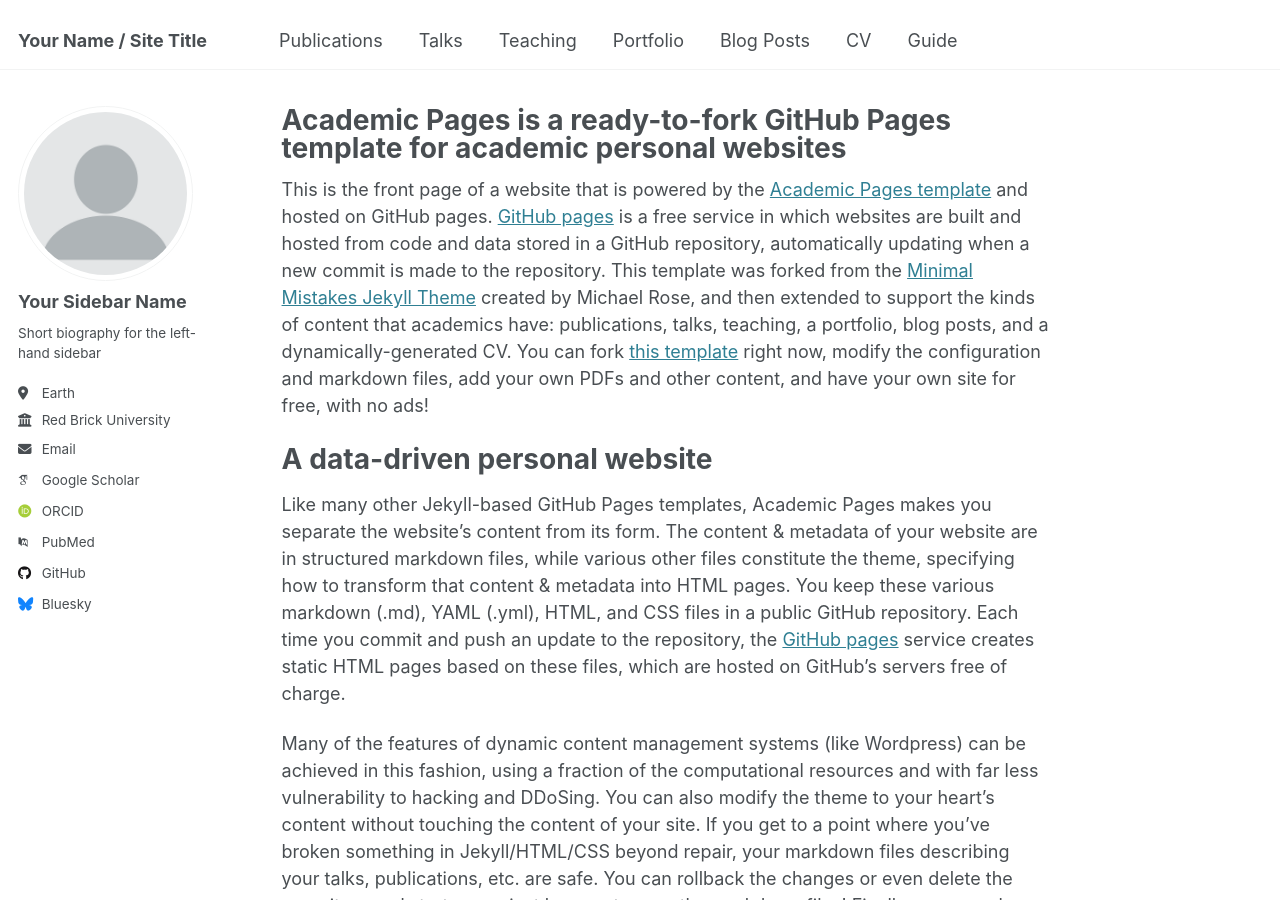
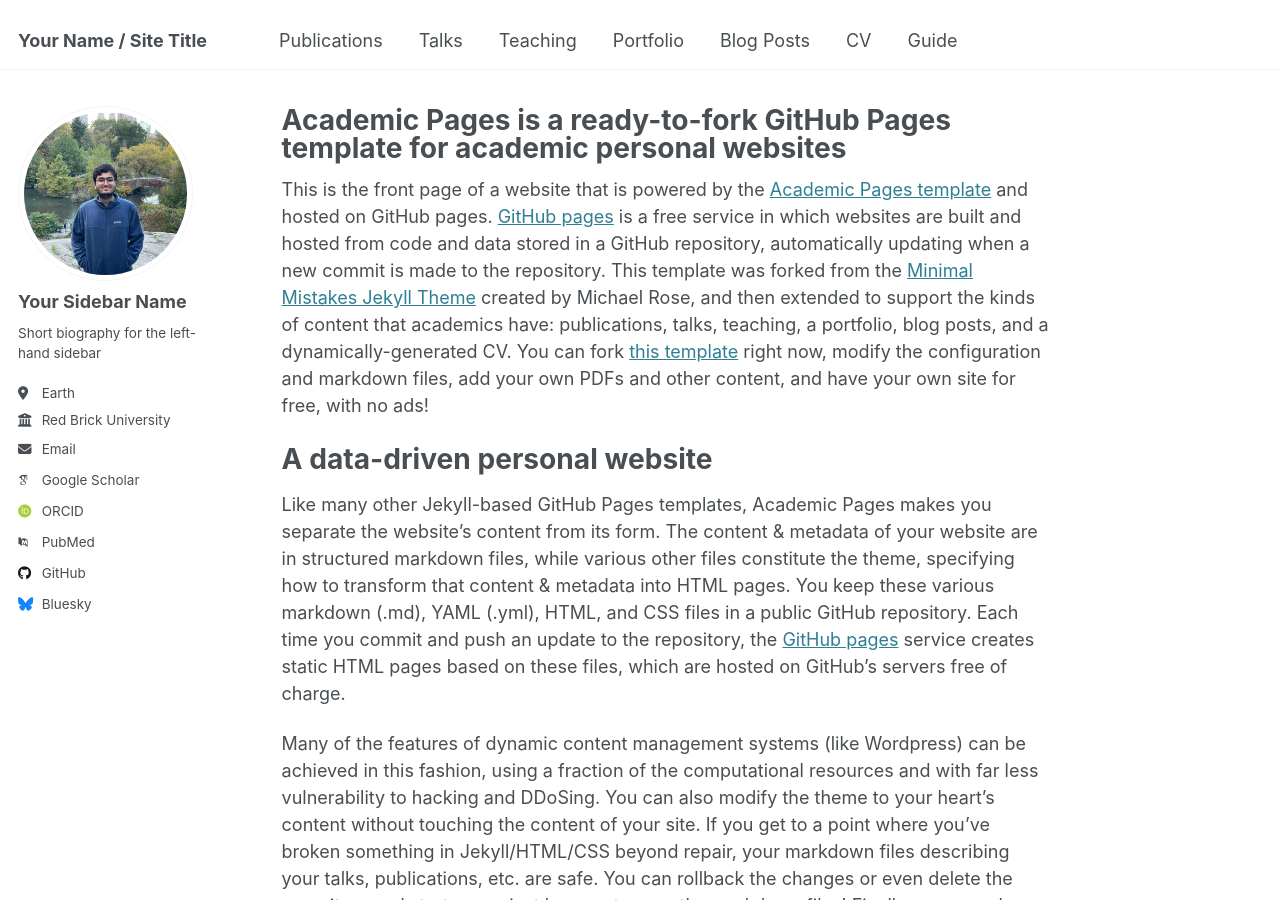
Before and after one commit to culechetoo/culechetoo.github.io, a Jekyll site: the page built from _pages/about.md, in a window 1280 px wide and 900 px high. Built offline with Jekyll 4.4.1, drawn with Linux system fonts in a browser that asks for light colours; some web fonts are replaced.

Commit message:
picture updated

```diff
--- a/_config.yml
+++ b/_config.yml
@@ -13,9 +13,9 @@ title                    : "Your Name / Site Title"
 title_separator          : "-"
 name                     : &name "Your Name"
 description              : &description "personal description"
-url                      : https://academicpages.github.io # the base hostname & protocol for your site e.g. "https://[your GitHub username].github.io"
+url                      : https://culechetoo.github.io # the base hostname & protocol for your site e.g. "https://[your GitHub username].github.io"
 baseurl                  : "" # the subpath of your site, e.g. "/blog"
-repository               : "academicpages/academicpages.github.io"
+repository               : "culechetoo/culechetoo.github.io"
 
 # Site Author - The following control what appear as part of the author content on the side bar.
 #               If a field is blank the icon and link will not appear, otherwise it will be shown.
```
Also changed, not shown: images/profile.png.
